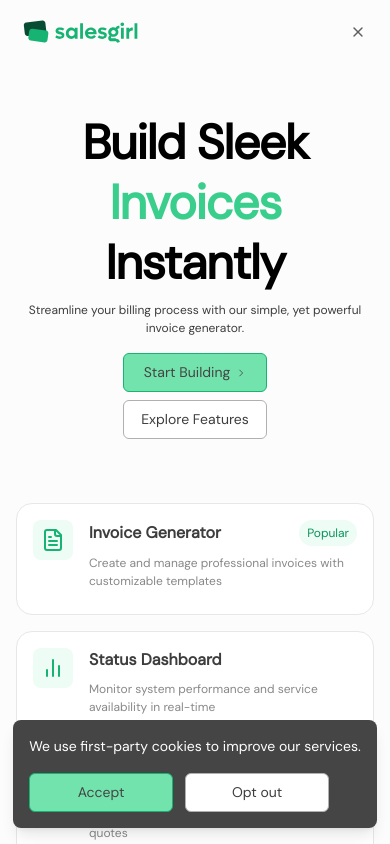
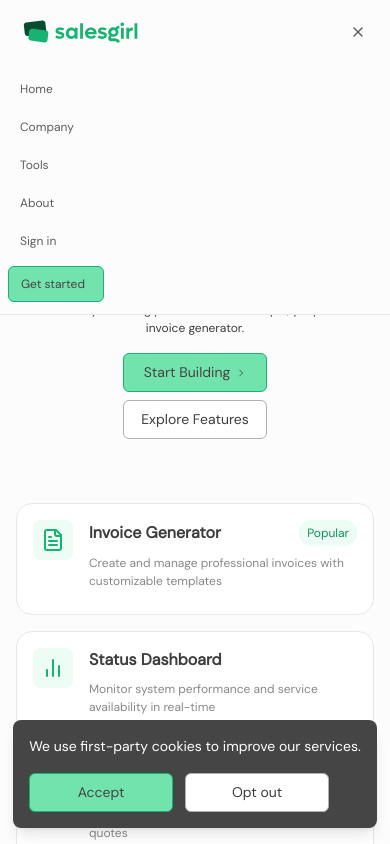
Before and after one commit to nanayawdev/salesgirl, a React (Vite) app: page / in a window 390 px wide. Both pictures are taken after a click on the button 358 px from the left and 32 px from the top of the page. Shown: the top 844 px of the page. Built offline with nearby package versions, Linux system fonts and the light colour scheme.

Commit message:
Enhance Navbar component with z-index adjustment for improved dropdown visibility

```diff
--- a/src/components/Navbar/Navbar.jsx
+++ b/src/components/Navbar/Navbar.jsx
@@ -141,7 +141,7 @@
           leaveFrom="transform opacity-100 scale-100"
           leaveTo="transform opacity-0 scale-95"
         >
-          <div className="lg:hidden absolute top-full left-0 w-full bg-background-light dark:bg-background-dark border-b border-codGray-100 dark:border-codGray-800">
+          <div className="lg:hidden absolute top-full left-0 w-full bg-background-light dark:bg-background-dark border-b border-codGray-100 dark:border-codGray-800 z-50">
             <div className="px-2 pt-2 pb-3 space-y-1">
               {navItems.map((item) => (
                 <Link
```
